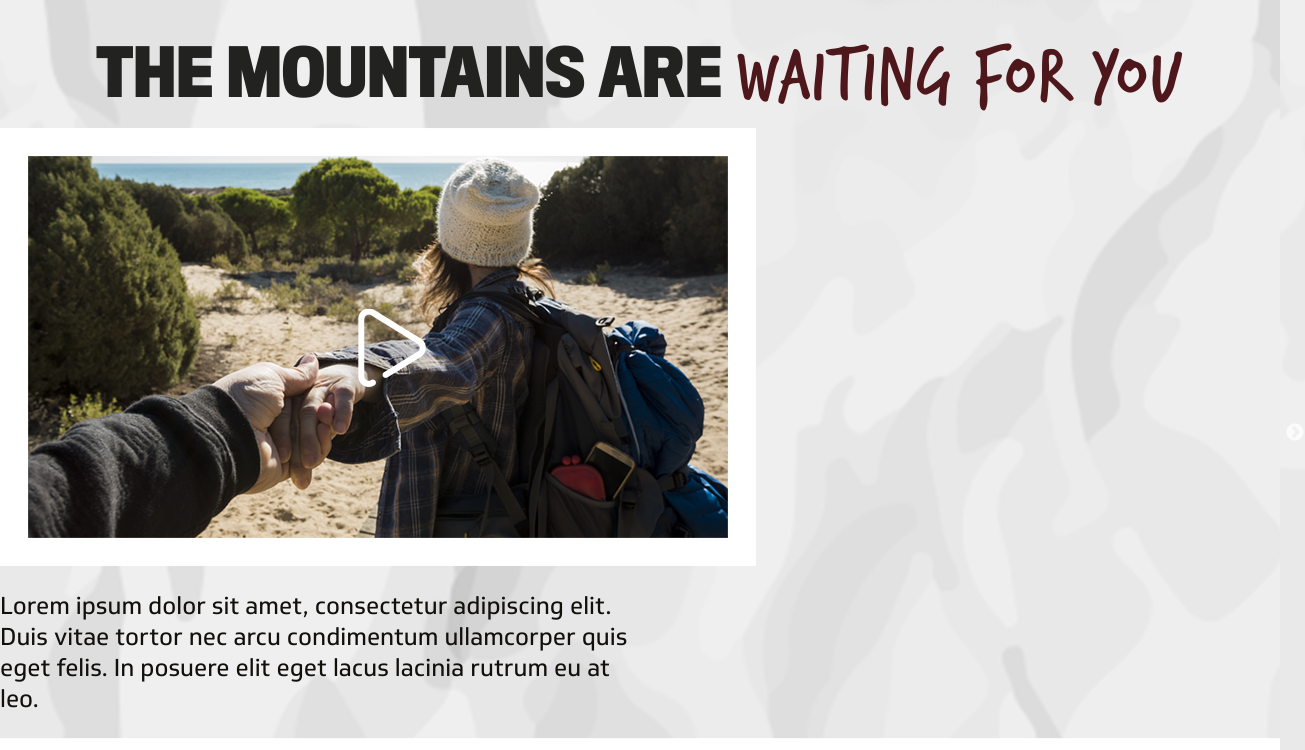
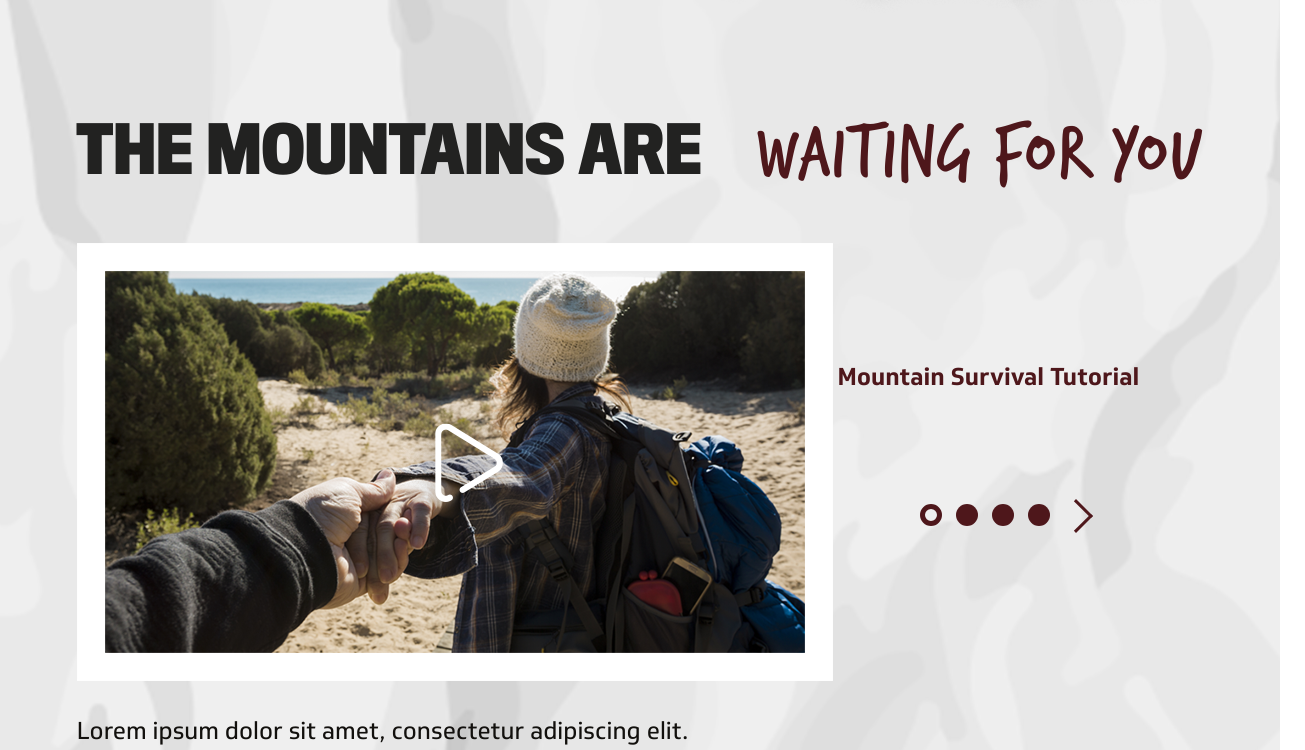
Before and after one commit to alex1987bystrov/hiking-store-react, a React (Create React App) app: page / in a window 1280 px wide. Shown: the part 576-1326 px from the top of the page, 1305 px wide, since content can reach past the window. Built offline with nearby package versions, Linux system fonts and the light colour scheme.

Commit message:
add slider into the main section

```diff
--- a/src/App.css
+++ b/src/App.css
@@ -89,7 +89,7 @@ p {
 }
 
 .nav-by-number {
-  z-index: 99;
+  z-index: 5;
   position: fixed;
   top: 27%;
   left: 20%;
@@ -142,8 +142,16 @@ p {
 }
 
 .home-bottom {
-  h2{color: rgb(34, 34, 33); text-align: center;
-  span{color: rgb(78, 23, 27); font-family: 'VerveineRegular'; font-weight: 400; font-size: 5rem};
+  margin: 6% 0 8% 0;
+    h2{
+      margin-bottom: 3%;
+      color: rgb(34, 34, 33);
+      text-align: center;
+      span{
+        color: rgb(78, 23, 27);
+        font-family: 'VerveineRegular';
+        font-weight: 400; font-size: 5rem
+      }
     }
     p{
       text-align: left;
@@ -153,7 +161,58 @@ p {
     };
 }
 
+.slider {
+  z-index: 10;
+  overflow: hidden;
+  position: relative;
+}
+.slide-list {
+    display: flex;
+    height: 100%;
+    transition: transform 0.5s ease-in-out;
+    width: 100%;
+}
+.slide {
+  padding-left: 6%;
+  flex: 1 0 100%;
+  position: relative;
+  h3{
+    position: absolute;
+    top: 19%;
+    right: 11%;
+    color:rgb(78, 23, 27);
+  }
+  p{
+    margin-top: 2.5%;
+  }
+}
+.dots {
+  z-index: 11;
+  position: absolute;
+  top: 42%;
+  right: 15%;
+  display: flex;
+  flex-direction: row;
+  justify-content: center;
+  .arr-right{
+    border-color:rgb(78, 23, 27);
+    width: 1.5rem;
+    height: 1.5rem;
+  }
+}
+.dot {
+  margin-right: 14px;
+  width: 22px;
+  height: 22px;
+  background-color:rgb(78, 23, 27);
+  border-radius: 50%;
+}
+.selected {
+  background-color: transparent;
+  border: rgb(78, 23, 27) solid, 5px;
+}
 
+/*ABOUT*/
 .about{
   position: relative;
   display: flex;
@@ -173,7 +232,10 @@ p {
     top: 47%;
   }
 }
+
+/*TOURS*/
 .tours{
+  margin: 12% 0 0 0;
   display: flex;
   flex-direction: column;
   align-items: center;
@@ -187,9 +249,13 @@ p {
     p{font-size: 1.4rem; width: 100%;}
   }
 }
+
+/*STORE*/
 .store{
   min-height: 800px;
 }
+
+/*CONTACT*/
 .contact{
   min-height: 800px;
 }
--- a/src/components/Home.jsx
+++ b/src/components/Home.jsx
@@ -1,7 +1,8 @@
 import Logo from "./Logo";
 import NavTop from "./NavTop";
 import NavByNumber from "./NavByNumber";
-import SimpleCarousel from "./SimpleCarousel";
+import Slider from "./sliderComponents/Slider";
+// import SimpleCarousel from "./SimpleCarousel";
 
 export default function Home(){
     return (
@@ -16,8 +17,8 @@ export default function Home(){
                 <img className = "back" src = "images/main.png" alt = "background"></img>
             </div>
             <div className="home-bottom">
-                <h2 className="head-home-bottom">THE MOUNTAINS ARE <span>WAITING FOR YOU</span></h2>
-                <SimpleCarousel />
+                <h2 className="head-home-bottom">THE MOUNTAINS ARE &nbsp;&nbsp;&nbsp;<span>WAITING FOR YOU</span></h2>
+                <Slider />
             </div>
         </>
     );
--- /dev/null
+++ b/src/components/sliderComponents/Dot.jsx
@@ -0,0 +1,12 @@
+import React, { useContext } from "react";
+import { SliderContext } from "./Slider";
+
+export default function Dot({ number }) {
+  const { goToSlide, slideNumber } = useContext(SliderContext);
+  return (
+    <div
+      className={`dot ${slideNumber === number ? "selected" : ""}`}
+      onClick={() => goToSlide(number)}
+    />
+  );
+}
--- /dev/null
+++ b/src/components/sliderComponents/Dots.jsx
@@ -0,0 +1,23 @@
+
+import React, { useContext } from "react";
+import { SliderContext } from "./Slider";
+import Dot from "./Dot";
+
+export default function Dots() {
+  const { slidesCount, changeSlide } = useContext(SliderContext);
+
+  function renderDots () {
+    const dots = [];
+    for (let i = 0; i < slidesCount; i++) {
+      dots.push(<Dot key={`dot-${i}`} number={i} />);
+    }
+    return dots;
+  };
+
+  return (
+  <div className="dots">
+    {renderDots()}
+    <div className="arr-right" onClick={() => changeSlide(1)} />
+  </div>
+  );
+}
--- /dev/null
+++ b/src/components/sliderComponents/Slide.jsx
@@ -0,0 +1,19 @@
+import React from "react";
+// import SlideTitle from "./SlideTitle";
+// import SlideImage from "./SlideImage";
+
+// import "./../styles.scss";
+
+export default function Slide({ data: { url, title } }) {
+  return (
+    <div className="slide">
+        <h3>{title}</h3>
+        <img src={url} alt={title} />
+        <p>
+            Lorem ipsum dolor sit amet, consectetur adipiscing elit.
+            Duis vitae tortor nec arcu condimentum ullamcorper quis eget felis.
+            In posuere elit eget lacus lacinia rutrum eu at leo.
+        </p>
+    </div>
+  );
+}
--- /dev/null
+++ b/src/components/sliderComponents/Slider.jsx
@@ -0,0 +1,94 @@
+import React, { useEffect, useState, createContext } from "react";
+import PropTypes from "prop-types";
+import SlidesList from "./SliderList";
+import Dots from "./Dots";
+
+export const SliderContext = createContext();
+
+export default function Slider ({ width, height }) {
+  const [items, setItems] = useState([
+    {url: 'images/videos.png', title: 'Mountain Survival Tutorial'},
+    {url: 'images/videos.png', title: 'Mountain Survival Tutorial'},
+    {url: 'images/videos.png', title: 'Mountain Survival Tutorial'},
+    {url: 'images/videos.png', title: 'Mountain Survival Tutorial'}
+  ]);
+  const [slide, setSlide] = useState(0);
+  const [touchPosition, setTouchPosition] = useState(null)
+
+  // useEffect(() => {
+  //   const loadData = async () => {
+  //     const images = await getImages();
+  //     setItems(images);
+  //   };
+  //   loadData();
+  // }, []);
+
+  function changeSlide (direction = 1) {
+    let slideNumber = 0;
+
+    if (slide + direction < 0) {
+      slideNumber = items.length - 1;
+    } else {
+      slideNumber = (slide + direction) % items.length;
+    }
+    setSlide(slideNumber);
+  };
+
+  function goToSlide (number) {
+    setSlide(number % items.length);
+  };
+
+  function handleTouchStart (e) {
+    const touchDown = e.touches[0].clientX;
+    setTouchPosition(touchDown);
+  }
+
+  function handleTouchMove (e) {
+    if (touchPosition === null) {
+      return;
+    }
+
+    const currentPosition = e.touches[0].clientX;
+    const direction = touchPosition - currentPosition;
+
+    if (direction > 10) {
+      changeSlide(1);
+    }
+    if (direction < -10) {
+      changeSlide(-1);
+    }
+    setTouchPosition(null);
+  }
+
+  return (
+    <div
+      style={{ width, height }}
+      className="slider"
+      onTouchStart={handleTouchStart}
+      onTouchMove={handleTouchMove}
+    >
+      <SliderContext.Provider
+        value={{
+          goToSlide,
+          changeSlide,
+          slidesCount: items.length,
+          slideNumber: slide,
+          items,
+        }}
+      >
+        <SlidesList />
+        <Dots />
+      </SliderContext.Provider>
+    </div>
+  );
+};
+
+Slider.propTypes = {
+  width: PropTypes.string,
+  height: PropTypes.string
+};
+
+Slider.defaultProps = {
+  width: "100%",
+  height: "100%"
+};
--- /dev/null
+++ b/src/components/sliderComponents/SliderList.jsx
@@ -0,0 +1,18 @@
+import React, { useContext } from "react";
+import Slide from "./Slide";
+import { SliderContext } from "./Slider";
+
+export default function SlidesList() {
+  const { slideNumber, items } = useContext(SliderContext);
+
+  return (
+    <div
+      className="slide-list"
+      style={{ transform: `translateX(-${slideNumber * 100}%)` }}
+    >
+      {items.map((slide, index) => (
+        <Slide key={index} data={slide} />
+      ))}
+    </div>
+  );
+}
```
Also changed, not shown: src/components/sliderComponents/Arrows.jsx (added, +15 -0 lines). Lines whose indentation alone changed are shown as unchanged.
